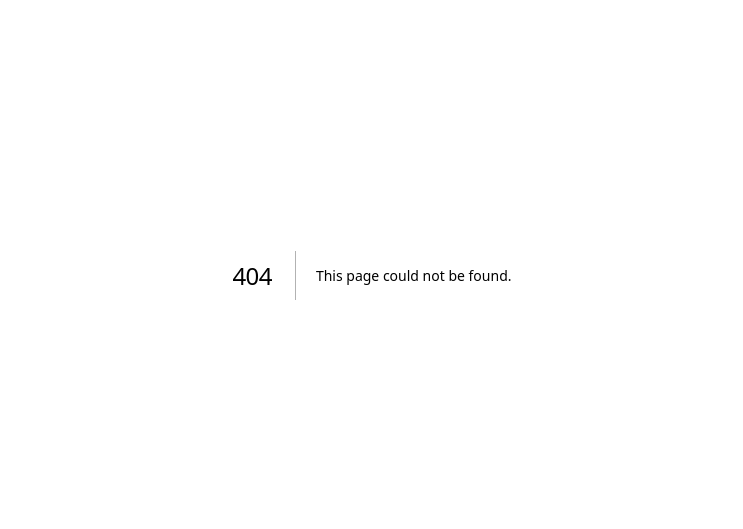
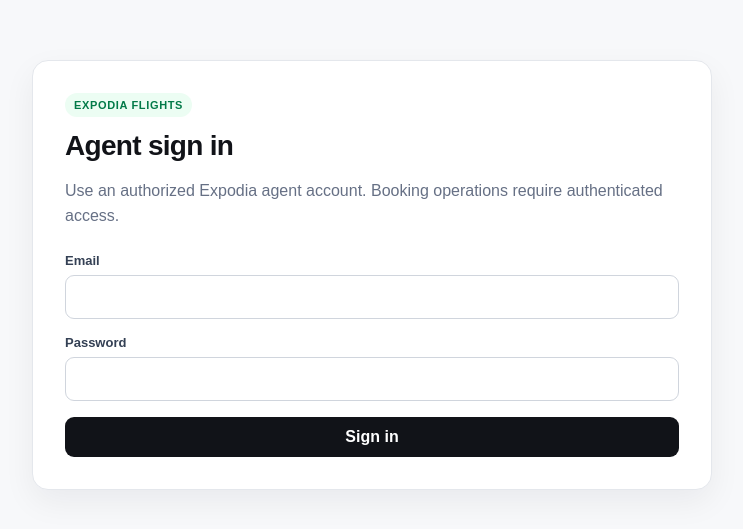
Before and after one commit to iamtheoracle/expodia-flight, a Next.js app: page /login in a window 1280 px wide. Before the commit this address had no page. Shown: the part 125-654 px from the top of the page, without its empty margins (268-1011 px from the left). Built offline with nearby package versions, Linux system fonts and the light colour scheme.

Commit message:
feat: add authenticated agent sign-in

```diff
--- /dev/null
+++ b/src/app/login/page.tsx
@@ -0,0 +1,45 @@
+'use client';
+
+import { FormEvent, useState } from 'react';
+import { useSearchParams } from 'next/navigation';
+import { createSupabaseBrowserClient } from '@/lib/supabase/client';
+
+export default function LoginPage() {
+  const searchParams = useSearchParams();
+  const next = searchParams.get('next') || '/';
+  const [error, setError] = useState('');
+  const [loading, setLoading] = useState(false);
+
+  async function submit(event: FormEvent<HTMLFormElement>) {
+    event.preventDefault();
+    setError('');
+    setLoading(true);
+    const form = new FormData(event.currentTarget);
+    const email = String(form.get('email') ?? '').trim();
+    const password = String(form.get('password') ?? '');
+    const supabase = createSupabaseBrowserClient();
+    const { error: signInError } = await supabase.auth.signInWithPassword({ email, password });
+    if (signInError) {
+      setError('Sign-in failed. Check the agent credentials or contact an administrator.');
+      setLoading(false);
+      return;
+    }
+    window.location.assign(next.startsWith('/') ? next : '/');
+  }
+
+  return (
+    <main className="verificationPage">
+      <section className="verificationCard">
+        <div className="verificationBadge">EXPODIA FLIGHTS</div>
+        <h1 style={{ marginTop: 12 }}>Agent sign in</h1>
+        <p>Use an authorized Expodia agent account. Booking operations require authenticated access.</p>
+        <form onSubmit={submit} style={{ display: 'grid', gap: 16, marginTop: 24 }}>
+          <label>Email<input name="email" type="email" autoComplete="email" required /></label>
+          <label>Password<input name="password" type="password" autoComplete="current-password" required /></label>
+          <button className="primary" type="submit" disabled={loading}>{loading ? 'Signing in…' : 'Sign in'}</button>
+          {error && <div className="notice" role="alert">{error}</div>}
+        </form>
+      </section>
+    </main>
+  );
+}
```
